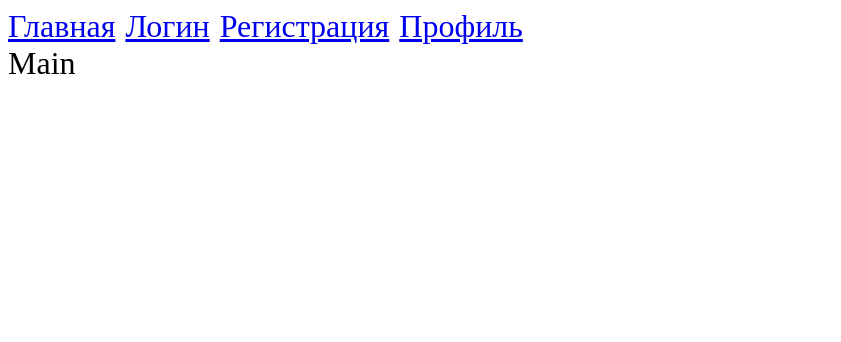
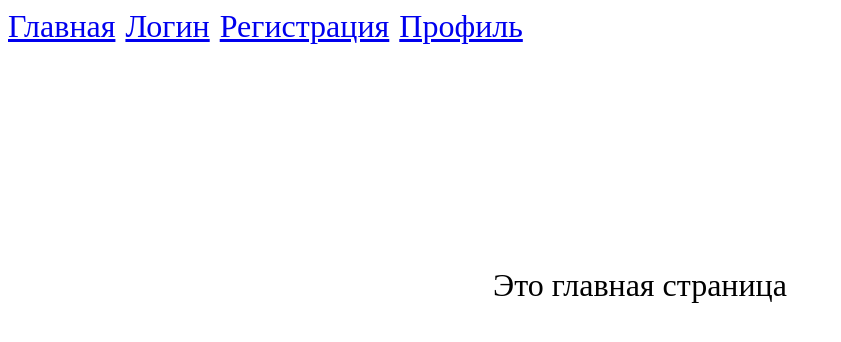
Before and after one commit to yamshick/login-logout, a React app: page / in a window 1280 px wide. Shown: the top 342 px of the page, without its empty margins (0-841 px from the left). Built offline with nearby package versions, Linux system fonts and the light colour scheme.

Commit message:
logout button

```diff
--- a/src/pages/main.jsx
+++ b/src/pages/main.jsx
@@ -1,3 +1,4 @@
+import styles from "./page.css";
 export const Main = () => {
-  return <div>Main</div>;
+  return <div className={styles.formContainer}>Это главная страница</div>;
 };
--- a/src/pages/profile.jsx
+++ b/src/pages/profile.jsx
@@ -3,6 +3,7 @@ import { Navigate, useNavigate } from "react-router-dom";
 import { hashRoutes } from "../components/constants";
 import { Button } from "../ui/button";
 import { authSlice } from "../store/reducers/auth-slice";
+import styles from "./page.css";
 
 export const Profile = () => {
   const { isAuth, userName } = useSelector((state) => state.authReducer);
@@ -17,10 +18,10 @@ export const Profile = () => {
   return (
     <>
       {isAuth ? (
-        <>
-          <div>{`Привет ${userName}!`}</div>
+        <div className={styles.formContainer}>
+          <div>{`Привет, ${userName}!`}</div>
           <Button onClick={onLogout}>Выйти</Button>
-        </>
+        </div>
       ) : (
         <Navigate to={hashRoutes.LOGIN} />
       )}
```
